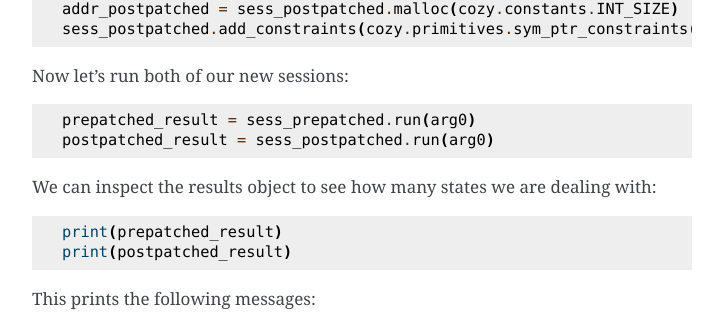
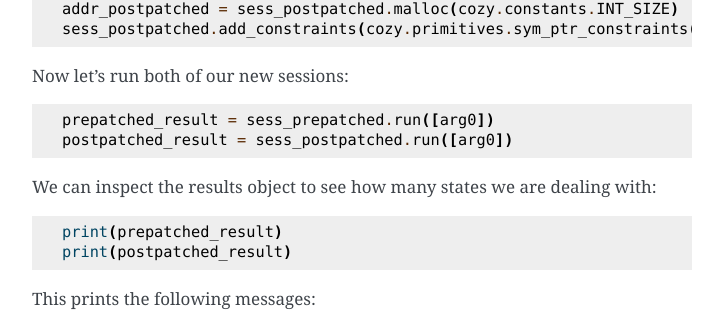
Before and after one commit to draperlaboratory/cozy, a Sphinx documentation site: the page built from docs/source/gettingstarted.rst, in a window 1280 px wide and 900 px high, scrolled down 5024 px. Shown: the part 149-461 px from the top of the window, without its empty margins (388-1111 px from the left). Built offline with Sphinx 7.4.7, drawn with Linux system fonts in a browser that asks for light colours.

Commit message:
argument to a session's run() method should be a list

```diff
--- a/docs/source/gettingstarted.rst
+++ b/docs/source/gettingstarted.rst
@@ -244,8 +244,8 @@ Let's create fresh sessions and re-run without any directives attached. This tim
 
 Now let's run both of our new sessions::
 
-    prepatched_result = sess_prepatched.run(arg0)
-    postpatched_result = sess_postpatched.run(arg0)
+    prepatched_result = sess_prepatched.run([arg0])
+    postpatched_result = sess_postpatched.run([arg0])
 
 We can inspect the results object to see how many states we are dealing with::
 
```
